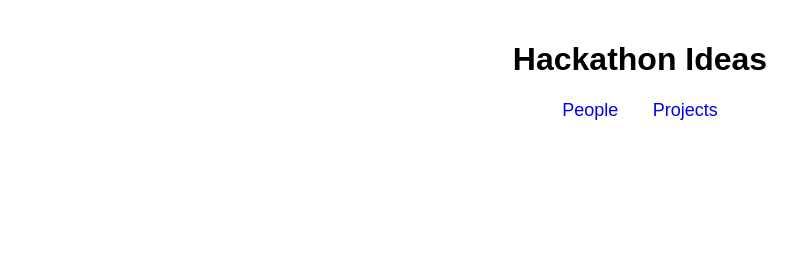
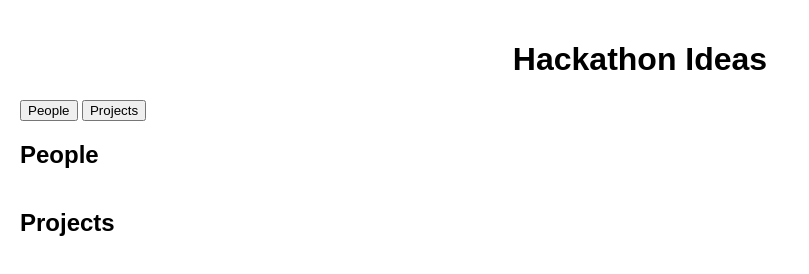
Before and after one commit to we-lead-cs-hackathon/we-lead-cs-hackathon.github.io, a plain HTML site: page index.html in a window 1280 px wide. Shown: the whole page, without its empty margins (0-809 px from the left). Drawn offline with Linux system fonts and the light colour scheme; no server answers.

Commit message:
Update index.html

```diff
--- a/index.html
+++ b/index.html
@@ -8,11 +8,24 @@
 </head>
 <body>
   <h1>Hackathon Ideas</h1>
-  <nav>
-    <ul>
-      <li><a href="people.html">People</a></li>
-      <li><a href="projects.html">Projects</a></li>
-    </ul>
-  </nav>
+
+  <!-- Tab Navigation -->
+  <div class="tabs">
+    <button class="tablinks" onclick="openTab(event, 'people')">People</button>
+    <button class="tablinks" onclick="openTab(event, 'projects')">Projects</button>
+  </div>
+
+  <!-- Tab Content -->
+  <div id="people" class="tabcontent">
+    <h2>People</h2>
+    <div id="people-list"></div>
+  </div>
+
+  <div id="projects" class="tabcontent">
+    <h2>Projects</h2>
+    <div id="projects-list"></div>
+  </div>
+
+  <script src="script.js"></script>
 </body>
 </html>
```
